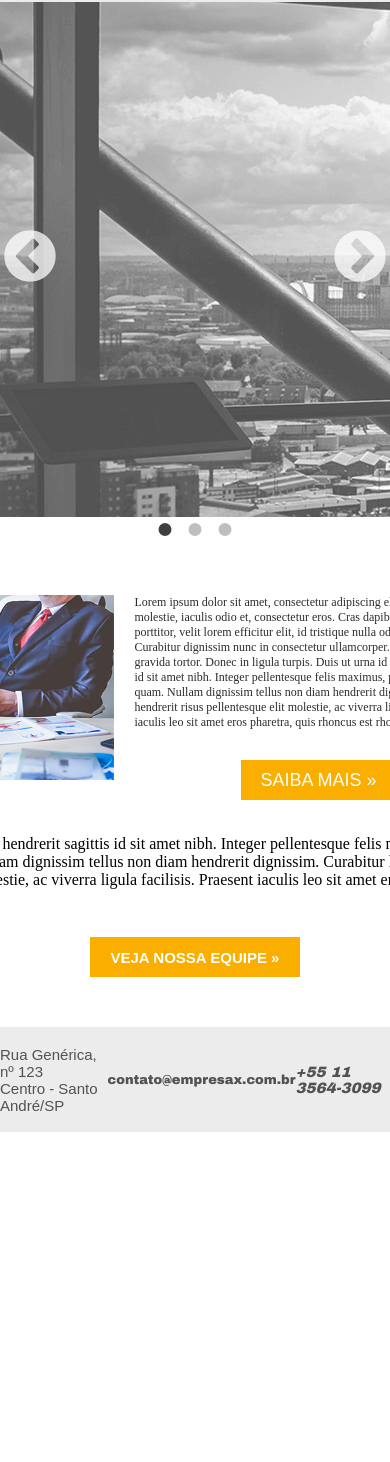
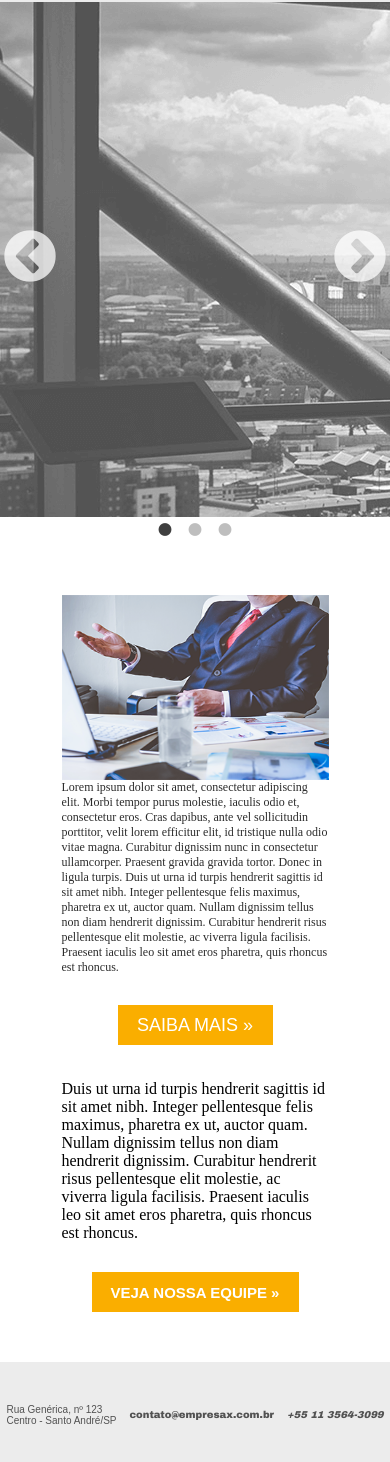
Before and after one commit to rhuandev/empresa, a plain HTML site: page index.html in a window 390 px wide. Shown: the part 118-1580 px from the top of the page. Before the commit the page ends 1250 px from the top, so only its background shows below. Drawn offline with Linux system fonts and the light colour scheme.

Commit message:
Ajustando layouts

```diff
--- a/css/style.css
+++ b/css/style.css
@@ -467,6 +467,11 @@
 @media only screen and (max-width: 768px) {
 	body {
 		margin-top: 10px;
+		box-sizing: border-box;
+		width: 100%;
+	    height: 100%;
+	    padding: 0px;
+	    overflow-x: hidden;
 		}
 
 	nav {
@@ -539,6 +544,8 @@
 
 	.descricao-container{
 		margin: 5px;
+		flex-direction: column;
+		justify-content: center;
 	}
 
 	.equipe-img {
@@ -548,7 +555,12 @@
 
 	.descricao-empresa {
 		font-size: 12px;
-			margin: 0px 20px;
+		margin: 0;
+	}
+
+	.conteudo-container {
+		margin: 20px;
+		width: 267px;
 	}
 
 	.saiba-mais {
@@ -558,10 +570,7 @@
 	}
 
 	.veja-equipe {
-			width: 635px;
-			display: flex;
-			justify-content: center;
-			align-items: center;
+		width: 267px;
 	}
 
 	.veja-equipe-botao {
@@ -580,11 +589,31 @@
 		margin: 10px;
 	}
 
+	.endereco {
+		font-size: 10px;
+	}
+
 	.email {
-			font-size: 13px;
+		font-size: 10px;
 	}
 
 	.tel {
-			font-size: 15px;
+		font-size: 10px;
 	}
+
+
 }
+
+@media
+only screen and (-webkit-min-device-pixel-ratio: 1.5),
+only screen and (-o-min-device-pixel-ratio: 3/2),
+only screen and (min--moz-device-pixel-ratio: 1.5),
+only screen and (min-device-pixel-ratio: 1.5){
+
+  html,
+  body{
+    width:100%;
+    overflow-x:hidden;
+  }
+
+}
```
Lines whose indentation alone changed are shown as unchanged.
